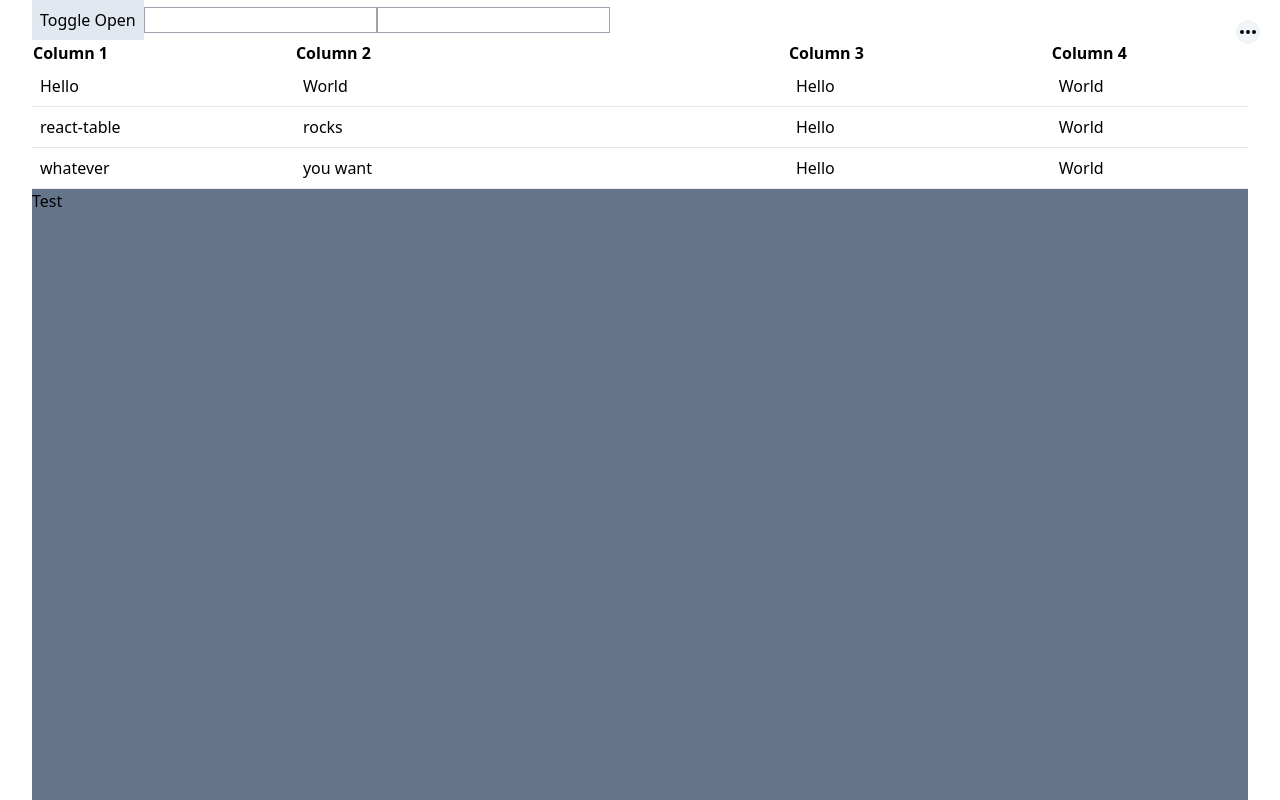
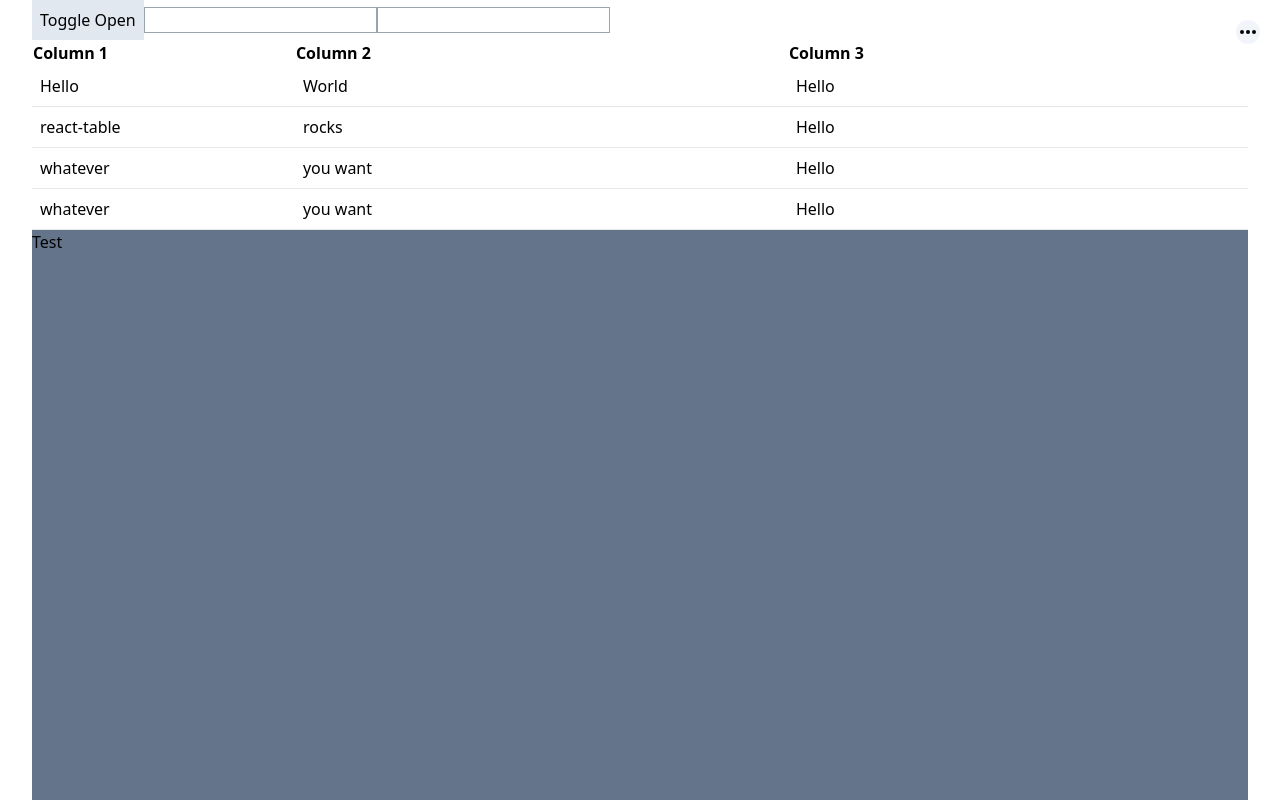
Before and after one commit to freddan88/vite-test-app, a React (Vite) app: page /react-table-test-01 in a window 1280 px wide. Shown: the top 800 px of the page. Built offline with nearby package versions, Linux system fonts and the light colour scheme.

Commit message:
Update with types for typescript

```diff
--- a/src/pages/ReactTableTest01.tsx
+++ b/src/pages/ReactTableTest01.tsx
@@ -1,34 +1,54 @@
 import { useEffect } from 'react';
-import { Column, useFlexLayout, useTable } from 'react-table';
+import {
+  CellProps,
+  Column,
+  ColumnWithLooseAccessor,
+  ColumnWithStrictAccessor,
+  useFlexLayout,
+  useTable,
+} from 'react-table';
 import FilterSection from '../components/FilterSection';
 import useOverlay from '../hooks/useOverlay';
 
-const data = [
+interface IColumn {
+  col1: string;
+  col2: string;
+  col3: string;
+  col4: number;
+}
+
+const data: IColumn[] = [
   {
     col1: 'Hello',
     col2: 'World',
     col3: 'Hello',
-    col4: 'World',
+    col4: 1,
   },
   {
     col1: 'react-table',
     col2: 'rocks',
     col3: 'Hello',
-    col4: 'World',
+    col4: 2,
   },
   {
     col1: 'whatever',
     col2: 'you want',
     col3: 'Hello',
-    col4: 'World',
+    col4: 3,
+  },
+  {
+    col1: 'whatever',
+    col2: 'you want',
+    col3: 'Hello',
+    col4: 3,
   },
 ];
 
-const columns: Column[] = [
+const columns: Column<IColumn>[] = [
   {
     Header: 'Column 1',
+    maxWidth: 80,
     accessor: 'col1',
-    maxWidth: 80,
   },
   {
     Header: 'Column 2',
@@ -40,9 +60,35 @@ const columns: Column[] = [
     maxWidth: 80,
   },
   {
-    Header: 'Column 4',
+    id: 'acions',
+    maxWidth: 60,
+    Cell: (props: CellProps<IColumn>) => {
+      return <h1>{props.cell.value}</h1>;
+    },
+  },
+];
+
+const columnsStrict: ColumnWithStrictAccessor<IColumn>[] = [
+  {
+    Header: 'Column 1',
+    maxWidth: 80,
+    accessor: 'col1',
+  },
+  {
+    Header: 'Column 2',
+    accessor: 'col2',
+  },
+  {
+    Header: 'Column 3',
+    accessor: 'col3',
+    maxWidth: 80,
+  },
+  {
+    maxWidth: 60,
     accessor: 'col4',
-    maxWidth: 60,
+    Cell: (props: CellProps<IColumn>) => {
+      return <h1>{props.cell.value}</h1>;
+    },
   },
 ];
 
```
